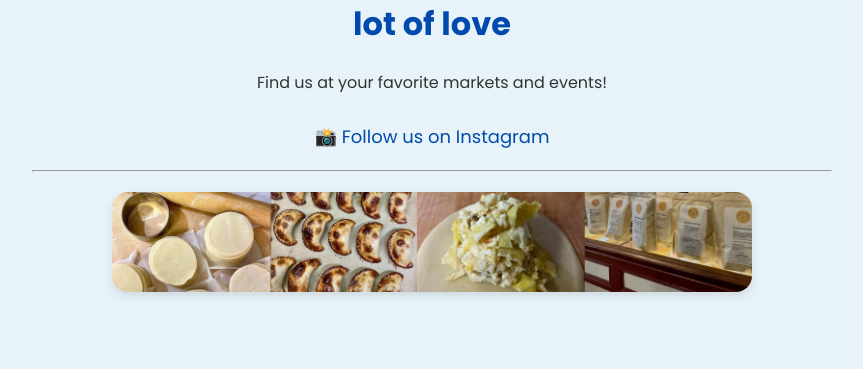
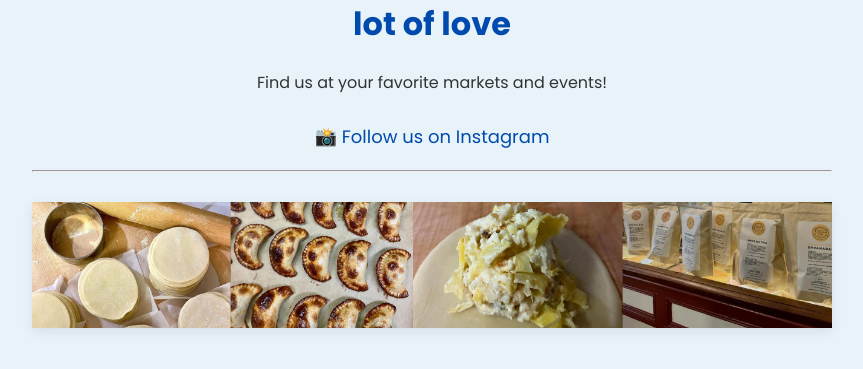
Before and after one commit to tinchogurman/flask-empanadas, a Flask app: page / in a window 1280 px wide. Shown: the part 275-644 px from the top of the page, without its empty margins (208-1071 px from the left). Run offline with Flask 3, Linux system fonts and the light colour scheme.

Commit message:
imagen home editada

```diff
--- a/static/style.css
+++ b/static/style.css
@@ -267,20 +267,18 @@ canvas {
 }
 
 .banner-container {
+  margin-top: 30px;
+  width: 100%;
   display: flex;
   justify-content: center;
-  margin-top: 20px;
+  background-color: #ffffff;
+  overflow: hidden;
+  box-shadow: 0 4px 12px rgba(0,0,0,0.08);
 }
 
 .home-banner {
-  max-width: 80%;
-  width: 80%;
-  height: auto;
-  border-radius: 16px;
-  box-shadow: 0 4px 10px rgba(0, 0, 0, 0.1);
-  transition: transform 0.3s ease;
+  width: 100%;
+  max-width: 1440px;
+  object-fit: cover;
+  border-radius: 0;
 }
-
-.home-banner:hover {
-  transform: scale(1.02);
-}
```
